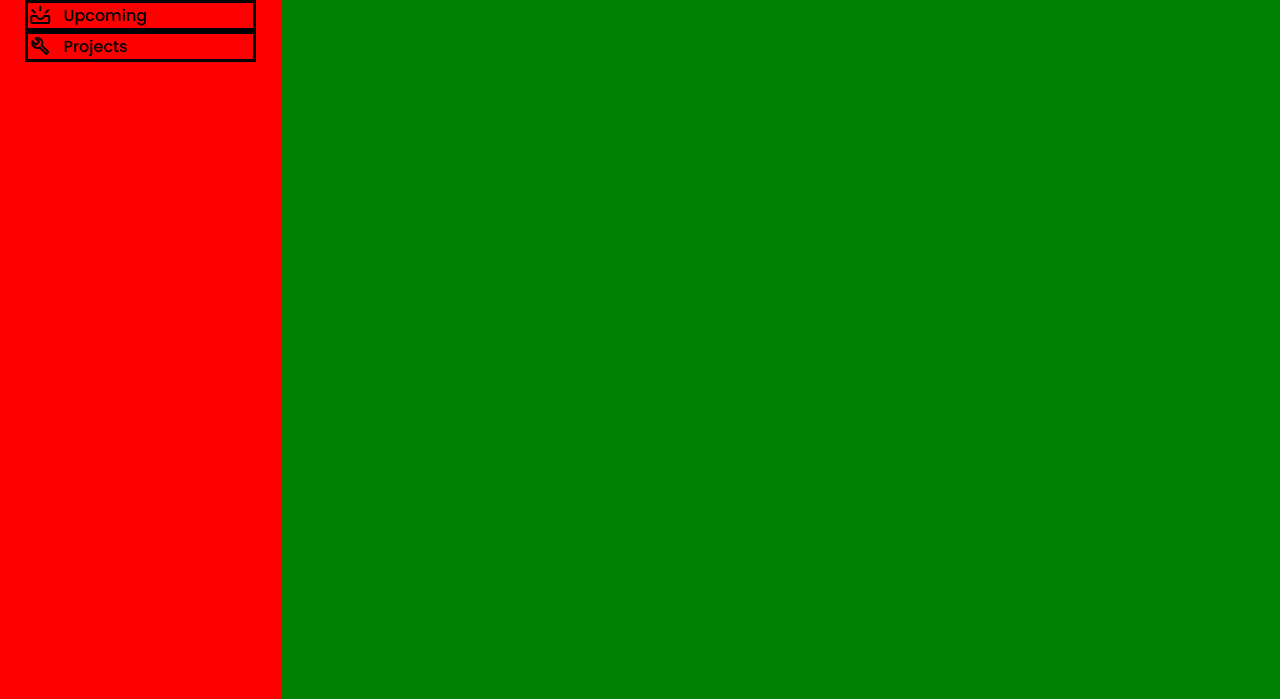
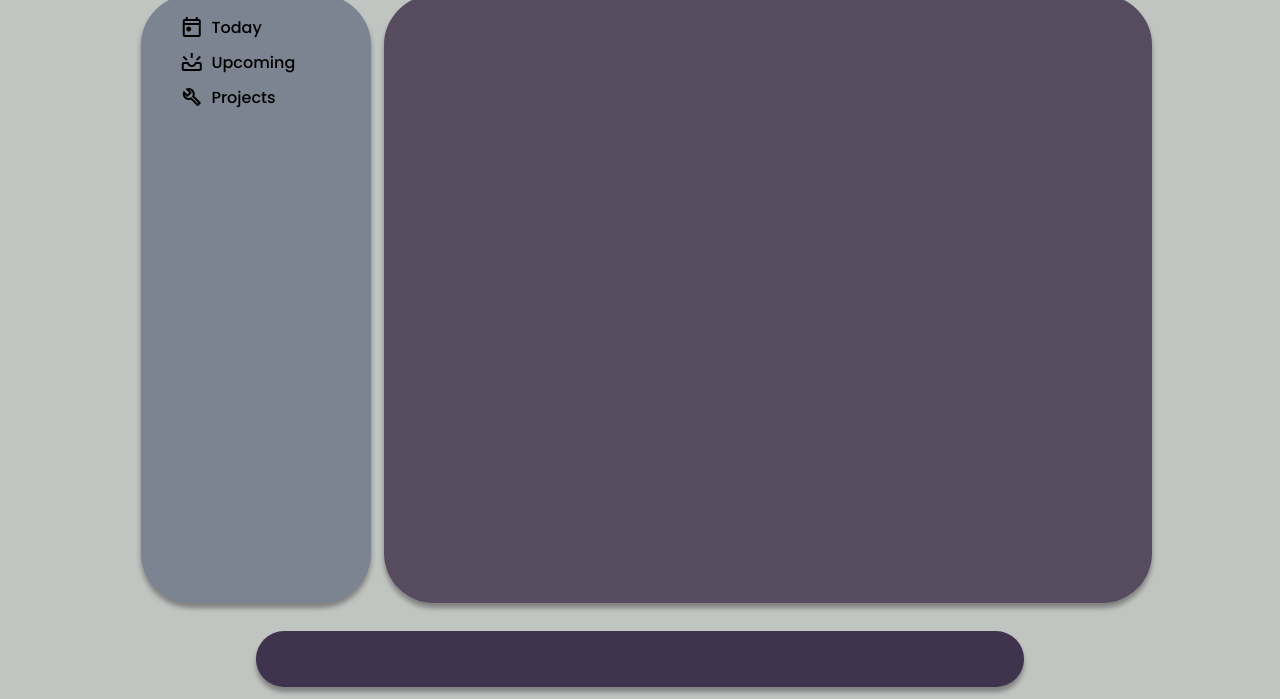
Before and after one commit to paulorox08/remembrall, a website built with webpack: page dist/index.html in a window 1280 px wide. Shown: the part 101-800 px from the top of the page. Built offline with nearby package versions, Linux system fonts and the light colour scheme; a web font is replaced by a local one.

Commit message:
new layout

```diff
--- a/package.json
+++ b/package.json
@@ -19,7 +19,7 @@
   "devDependencies": {
     "css-loader": "^6.7.3",
     "style-loader": "^3.3.1",
-    "webpack": "^5.75.0",
+    "webpack": "^5.87.0",
     "webpack-cli": "^4.10.0"
   }
 }
--- /dev/null
+++ b/src/footer.js
@@ -0,0 +1,11 @@
+const content = document.querySelector('.content');
+
+function footer() {
+    const footer = document.createElement('div');
+    footer.className = "footer";
+
+    content.appendChild(footer);
+}
+footer();
+
+export {footer};
--- a/src/index.js
+++ b/src/index.js
@@ -3,3 +3,4 @@ import './style.css';
 import {header} from './header';
 import {sidebar} from './sidebar';
 import {main} from './main';
+import {footer} from './footer';
--- a/src/style.css
+++ b/src/style.css
@@ -1,31 +1,41 @@
 body {
     margin: 0;
-    padding: 0;
+    max-height: 100vh;
+    background-color: #C0C5C1;
 }
 
 .content {
     width: 100%;
     height: 100vh;
     display: grid;
-    grid-template-columns: 22% 26% 26% 26%;
-    grid-template-rows: 7% 31% 31% 31%;
+    place-items: center;
+    grid-template-columns: 10% 10% 10% 10% 10% 10% 10% 10% 10% 10%;
+    grid-template-rows: 10% 10% 10% 10% 10% 10% 10% 10% 10% 10%;
     grid-template-areas:
-        "header header header header"
-        "sidebar main main main"
-        "sidebar main main main"
-        "sidebar main main main";
+        ". header header header header header header header header ."
+        ". sidebar sidebar main main main main main main ."
+        ". sidebar sidebar main main main main main main ."
+        ". sidebar sidebar main main main main main main ."
+        ". sidebar sidebar main main main main main main ."
+        ". sidebar sidebar main main main main main main ."
+        ". sidebar sidebar main main main main main main ."
+        ". sidebar sidebar main main main main main main ."
+        ". sidebar sidebar main main main main main main ."
+        ". . footer footer footer footer footer footer . .";
 
 }
 
 .header {
-    background-color: black;
-    height: 100%;
+    background-color: #3F334D;
+    box-shadow: 0px 5px 5px gray;
+    height: 80%;
     width: 100%;
     grid-area: header;
     display: flex;
     flex-direction: row;
     justify-content: space-between;
     align-items: center;
+    border-radius: 50px;
 }
 
 .title {
@@ -57,20 +67,24 @@ body {
 }
 
 .sidebar {
-    width: 100%;
-    height: auto;
-    background-color: red;
+    padding: 20px;
+    box-sizing: border-box;
+    width: 90%;
+    height: 95%;
+    background-color: #7D8491;
     grid-area: sidebar;
     display: flex;
+    gap: 10px;
     flex-direction: column;
     align-items: center;
-    padding-top: 5%;
+    border-radius: 50px;
+    box-shadow: 0px 5px 5px gray;
+
 }
 
 .sidebar > * {
     width: 80%;
     text-align: left;
-    border: solid black;
     display: flex;
     flex-direction: row;
     font-family: 'Poppins', 'sans-serif';
@@ -90,7 +104,23 @@ body {
 
 .main {
     width: 100%;
-    height: 100%;
-    background-color: green;
+    height: 95%;
+    background-color: #574B60;
     grid-area: main;
+    border-radius: 50px;
+    box-shadow: 0px 5px 5px gray;
+
 }
+
+.footer {
+    background-color: #3F334D;
+    box-shadow: 0px 5px 5px gray;
+    height: 70%;
+    width: 100%;
+    grid-area: footer;
+    display: flex;
+    flex-direction: row;
+    justify-content: space-between;
+    align-items: center;
+    border-radius: 50px;
+}
```
Also changed, not shown: dist/main.js, 1 other file.
